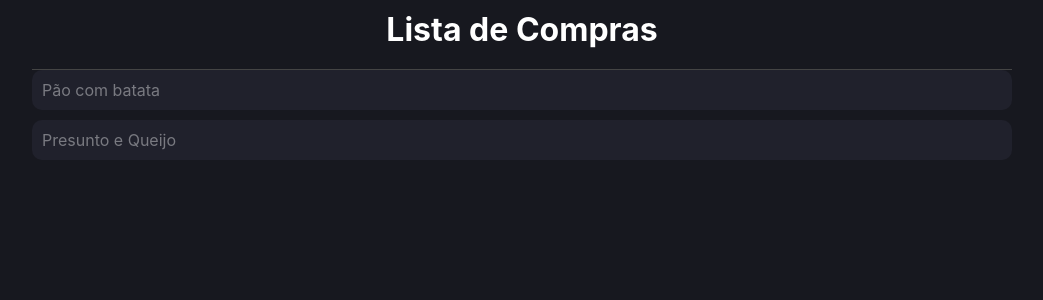
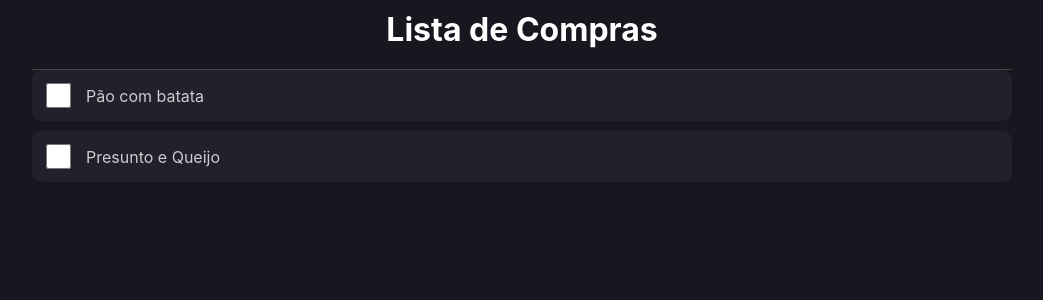
Before and after one commit to IvanMatt8/Lista-de-compras, a React (Create React App) app: page / in a window 1280 px wide. Shown: the top 300 px of the page, without its empty margins (118-1161 px from the left). Built offline with nearby package versions, Linux system fonts and the light colour scheme.

Commit message:
:rocket: adicionando state e passando props para o container e input

```diff
--- a/src/components/ListItem/index.tsx
+++ b/src/components/ListItem/index.tsx
@@ -1,14 +1,24 @@
 import * as C from "./styles";
 import { Item } from "../../types/Item";
+import { useState } from "react";
 
 type Props = {
   item: Item;
 };
 
 export const ListItem = ({ item }: Props) => {
+  const [isChecked, setIsChecked] = useState(item.done);
+
   return (
     <div>
-      <C.Container>{item.name}</C.Container>
+      <C.Container done={isChecked}>
+        <input
+          type="checkbox"
+          checked={isChecked}
+          onChange={(e) => setIsChecked(e.target.checked)}
+        />
+        <label>{item.name}</label>
+      </C.Container>
     </div>
   );
 };
```
